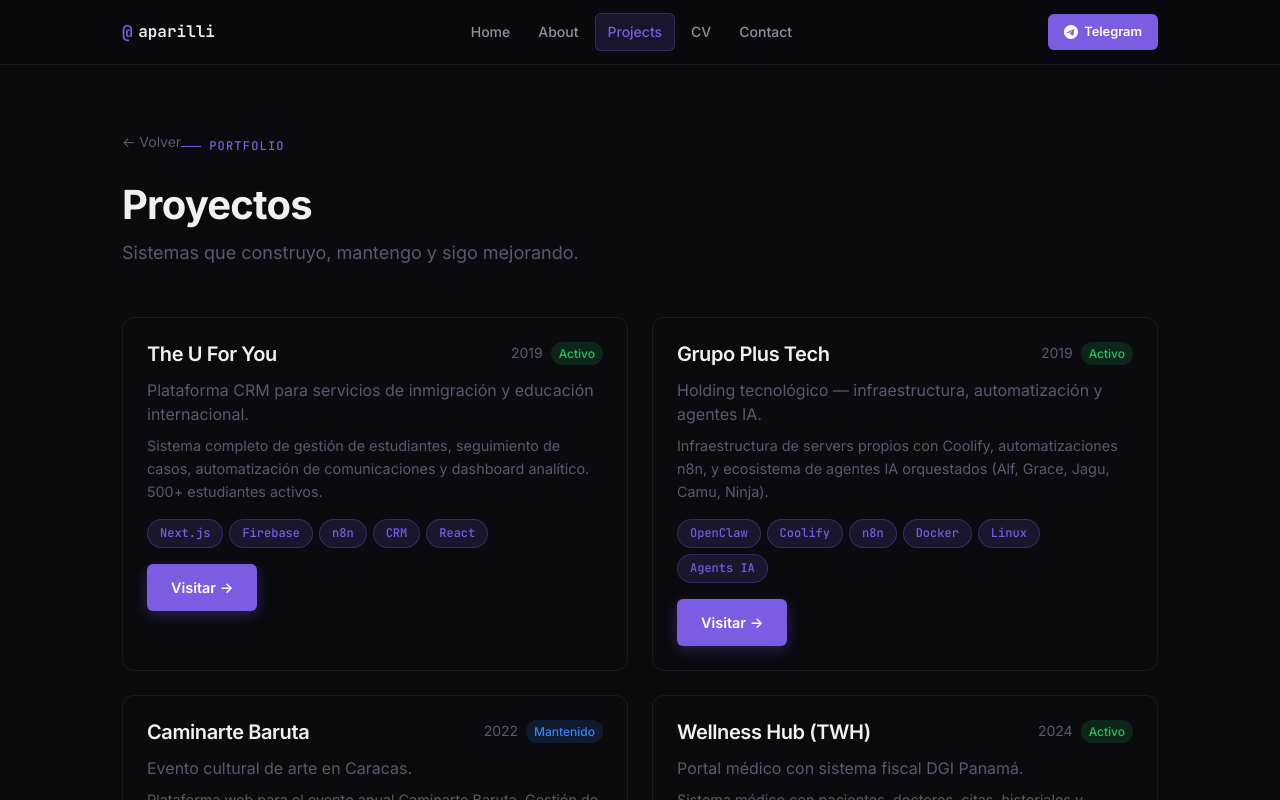
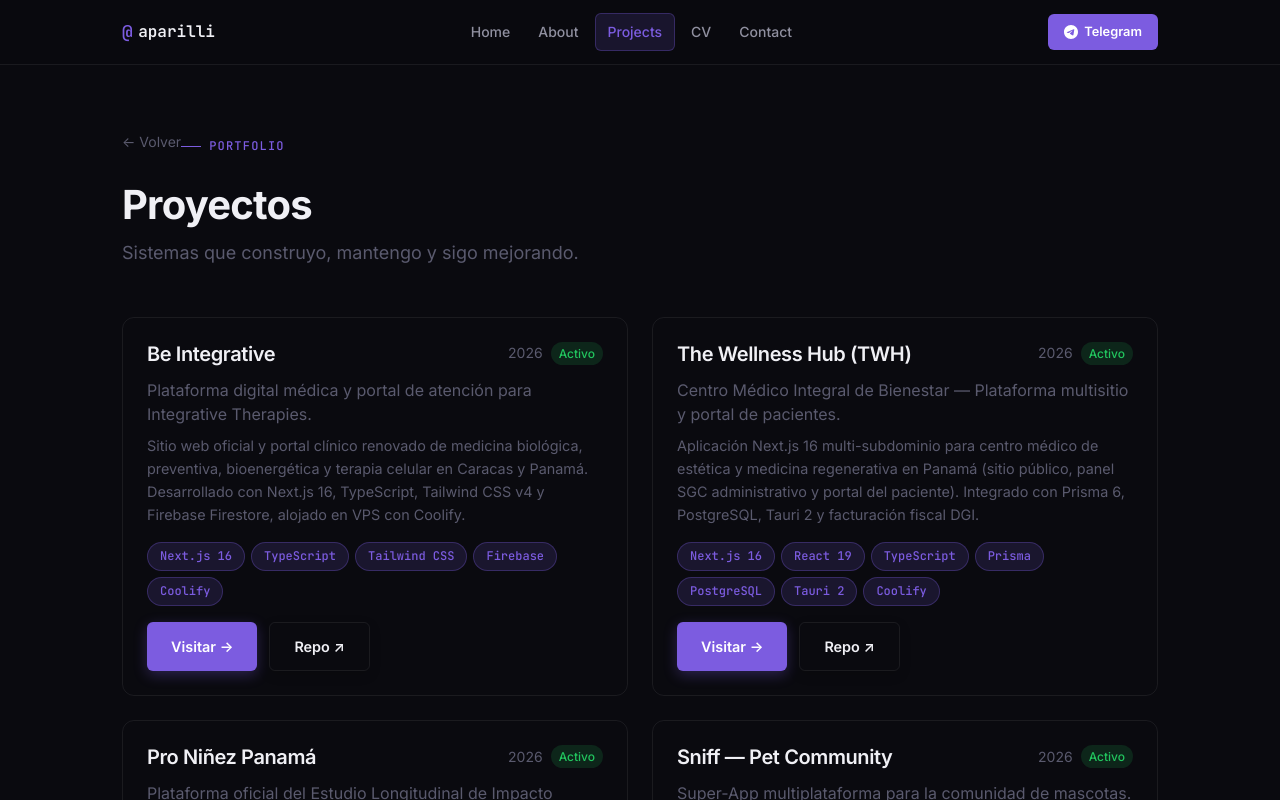
Before and after one commit to andresparilli/aparilli-dev, a Next.js app: page /projects in a window 1280 px wide. Built offline with nearby package versions, Linux system fonts and the light colour scheme.

Commit message:
feat: update projects portfolio and homepage bio stats

```diff
--- a/src/app/page.tsx
+++ b/src/app/page.tsx
@@ -25,8 +25,8 @@
                 <span className={styles.statLabel}>años en tecnología</span>
               </div>
               <div className={styles.stat}>
-                <span className={styles.statNum}>500+</span>
-                <span className={styles.statLabel}>estudiantes activos</span>
+                <span className={styles.statNum}>12+</span>
+                <span className={styles.statLabel}>plataformas desplegadas</span>
               </div>
               <div className={styles.stat}>
                 <span className={styles.statNum}>6+</span>
--- a/src/data/projects.ts
+++ b/src/data/projects.ts
@@ -12,11 +12,107 @@
 
 export const projects: Project[] = [
   {
+    name: "Be Integrative",
+    description: "Plataforma digital médica y portal de atención para Integrative Therapies.",
+    longDescription:
+      "Sitio web oficial y portal clínico renovado de medicina biológica, preventiva, bioenergética y terapia celular en Caracas y Panamá. Desarrollado con Next.js 16, TypeScript, Tailwind CSS v4 y Firebase Firestore, alojado en VPS con Coolify.",
+    url: "https://beintegrative.net",
+    repo: "https://github.com/One-Clik-to-Go/beintegrative",
+    year: 2026,
+    tags: ["Next.js 16", "TypeScript", "Tailwind CSS", "Firebase", "Coolify"],
+    status: "active",
+    featured: true,
+  },
+  {
+    name: "The Wellness Hub (TWH)",
+    description: "Centro Médico Integral de Bienestar — Plataforma multisitio y portal de pacientes.",
+    longDescription:
+      "Aplicación Next.js 16 multi-subdominio para centro médico de estética y medicina regenerativa en Panamá (sitio público, panel SGC administrativo y portal del paciente). Integrado con Prisma 6, PostgreSQL, Tauri 2 y facturación fiscal DGI.",
+    url: "https://thewellnesshubpty.com",
+    repo: "https://github.com/One-Clik-to-Go/The-Wellness-Hub",
+    year: 2026,
+    tags: ["Next.js 16", "React 19", "TypeScript", "Prisma", "PostgreSQL", "Tauri 2", "Coolify"],
+    status: "active",
+    featured: true,
+  },
+  {
+    name: "Pro Niñez Panamá",
+    description: "Plataforma oficial del Estudio Longitudinal de Impacto (2022–2028).",
+    longDescription:
+      "Plataforma de evaluación infantil para la Asociación Pro Niñez Panameña y Fundación Banco General. Consola de campo offline-first (PWA) con protocolos EGRA/EGMA certificados y protección de datos bajo la Ley 285 de Panamá.",
+    url: "https://proninezpanama.app",
+    repo: "https://github.com/One-Clik-to-Go/proninezpanama",
+    year: 2026,
+    tags: ["Next.js 14", "TypeScript", "Firebase", "PWA", "IndexedDB", "Coolify"],
+    status: "active",
+    featured: true,
+  },
+  {
+    name: "Sniff — Pet Community",
+    description: "Super-App multiplataforma para la comunidad de mascotas.",
+    longDescription:
+      "Ecosistema móvil para dueños de mascotas que incluye Pet Finder, Dog Match, historial médico (Health Vault), y placas inteligentes con códigos QR. Disponible para iOS y Android.",
+    url: "https://mysniff.app",
+    repo: "https://github.com/One-Clik-to-Go/sniff",
+    year: 2026,
+    tags: ["React Native", "TypeScript", "iOS", "Android", "QR Tags"],
+    status: "active",
+    featured: true,
+  },
+  {
+    name: "Mi Futuro (Programa Diseña Tu Futuro)",
+    description: "Plataforma de talento joven impulsada por inteligencia artificial.",
+    longDescription:
+      "Plataforma PWA basada en aptitudes cognitivas para el programa 'Diseña Tu Futuro' en Panamá Norte. Integra modelos de IA (Gemini y Claude) con Next.js y Firebase para la orientación vocacional de jóvenes.",
+    repo: "https://github.com/theuforyou/mi-futuro",
+    year: 2026,
+    tags: ["Next.js", "Firebase", "Gemini API", "Claude API", "PWA"],
+    status: "archived",
+    featured: true,
+  },
+  {
+    name: "Grupo de Rescate Venezuela",
+    description: "Sitio web oficial de la organización voluntaria de rescate y emergencias en Venezuela.",
+    longDescription:
+      "Plataforma web oficial para el Grupo de Rescate Venezuela (GRV), institución sin fines de lucro enfocada en operaciones de búsqueda, rescate y gestión de emergencias. Construida con Next.js y TypeScript.",
+    url: "https://grupoderescatevenezuela.org",
+    repo: "https://github.com/rescatevenezuela/grv-website",
+    year: 2026,
+    tags: ["Next.js", "TypeScript", "React", "CSS Modules"],
+    status: "active",
+    featured: true,
+  },
+  {
+    name: "FEVEMUN",
+    description: "Plataforma digital para la comunidad de Modelos de Naciones Unidas en Venezuela.",
+    longDescription:
+      "Plataforma web líder diseñada para unificar, empoderar y conectar a la comunidad de Modelos de Naciones Unidas (MUN) a nivel nacional y global. Desarrollada con Next.js, Firebase, TypeScript y Tailwind CSS.",
+    url: "https://fevemun.org",
+    repo: "https://github.com/grupoplustech/fevemun_app",
+    year: 2025,
+    tags: ["Next.js", "Firebase", "TypeScript", "Tailwind CSS"],
+    status: "maintained",
+    featured: true,
+  },
+  {
+    name: "Erikatse Web",
+    description: "Plataforma digital para agencia de redacción creativa y eventos.",
+    longDescription:
+      "Sitio web oficial para Erikatse, agencia especializada en redacción creativa, copywriting profesional y producción ejecutiva de eventos. Construida con Next.js y TypeScript.",
+    url: "https://erikatse.com",
+    repo: "https://github.com/grupoplustech/erikatse_web",
+    year: 2026,
+    tags: ["Next.js", "TypeScript", "CSS Modules", "React"],
+    status: "active",
+    featured: false,
+  },
+  {
     name: "The U For You",
     description: "Plataforma CRM para servicios de inmigración y educación internacional.",
     longDescription:
-      "Sistema completo de gestión de estudiantes, seguimiento de casos, automatización de comunicaciones y dashboard analítico. 500+ estudiantes activos.",
+      "Sistema completo de gestión de estudiantes, seguimiento de casos, automatización de comunicaciones y dashboard analítico.",
     url: "https://tu4u.com",
+    repo: "https://github.com/theuforyou/frontend",
     year: 2019,
     tags: ["Next.js", "Firebase", "n8n", "CRM", "React"],
     status: "active",
@@ -38,6 +134,7 @@
     description: "Evento cultural de arte en Caracas.",
     longDescription:
       "Plataforma web para el evento anual Caminarte Baruta. Gestión de artistas, programa, mapa interactivo y registro de asistentes.",
+    url: "https://caminartebaruta.com",
     repo: "https://github.com/grupoplustech/caminartebaruta",
     year: 2022,
     tags: ["Next.js", "TypeScript", "CSS Modules", "Leaflet.js"],
@@ -45,20 +142,11 @@
     featured: true,
   },
   {
-    name: "Wellness Hub (TWH)",
-    description: "Portal médico con sistema fiscal DGI Panamá.",
-    longDescription:
-      "Sistema médico con pacientes, doctores, citas, historiales y facturación DGI automática para Panamá. Integrado con pasarelas de pago.",
-    year: 2024,
-    tags: ["Next.js", "TypeScript", "PostgreSQL", "DGI Panama", "Stripe"],
-    status: "active",
-    featured: false,
-  },
-  {
     name: "Ganadero 507",
     description: "Sistema multiplataforma de gestión ganadera con Tauri v2 y SQLite.",
     longDescription:
       "Aplicación avanzada para escritorio (Windows, macOS, Linux) y dispositivos móviles (iOS, Android) construida con Tauri v2, Next.js 16, React 19 y SQLite para almacenamiento local fuera de línea.",
+    repo: "https://github.com/One-Clik-to-Go/ganadero507",
     year: 2024,
     tags: ["Tauri v2", "Next.js", "React 19", "SQLite", "TypeScript"],
     status: "maintained",
```
